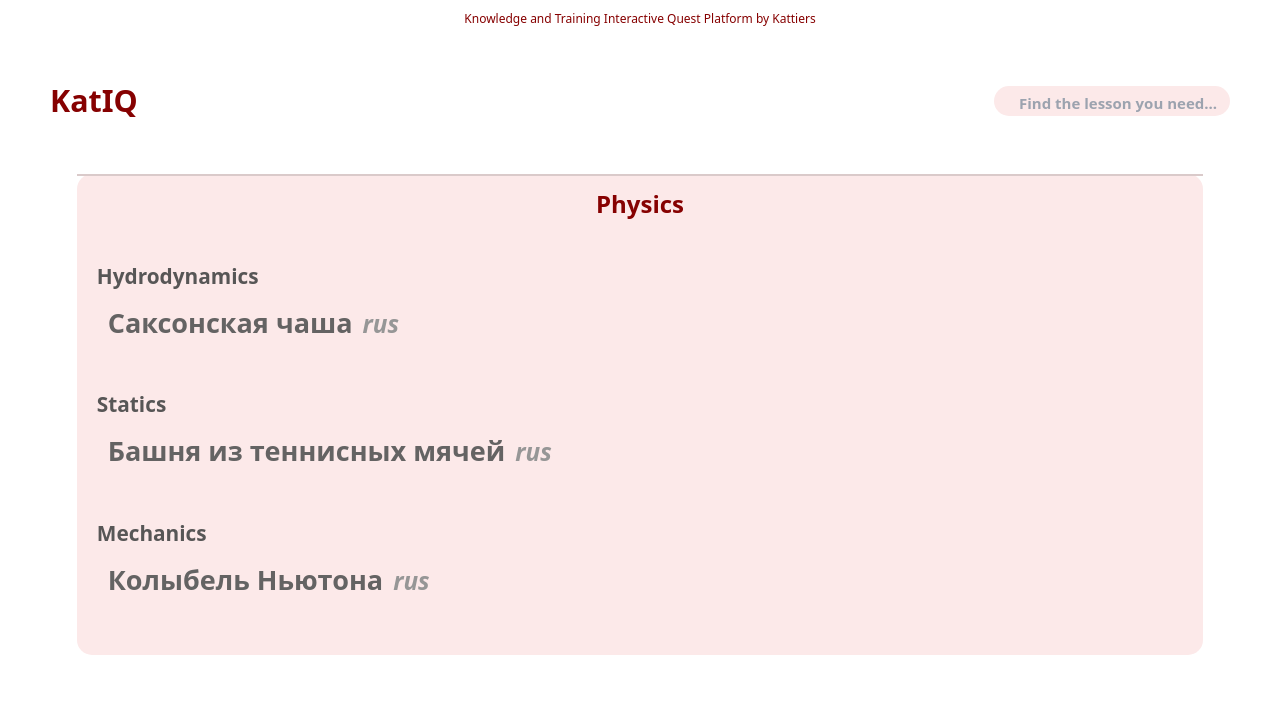
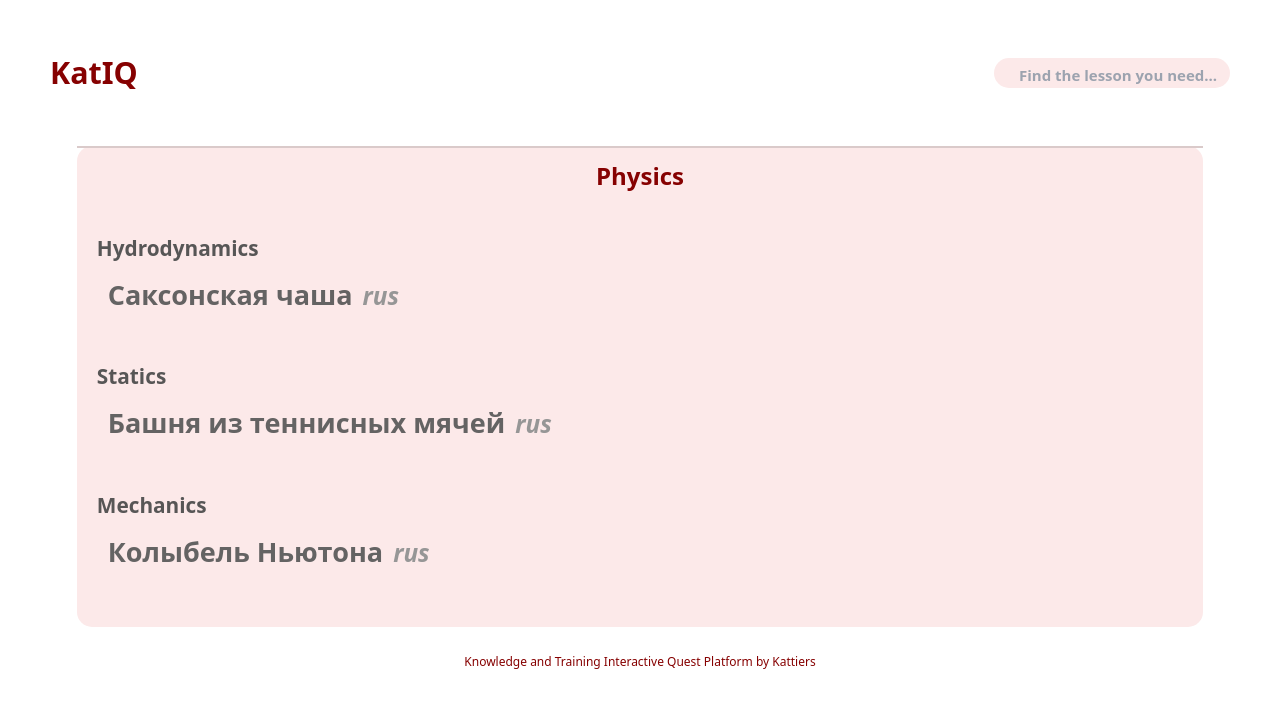
Before and after one commit to kattiers/katIQ, an Angular app: page / in a window 1280 px wide. Shown: the top 708 px of the page. Built offline with nearby package versions, Linux system fonts and the light colour scheme.

Commit message:
Update lesson-showing.component.html

```diff
--- a/src/app/lesson-showing/lesson-showing.component.html
+++ b/src/app/lesson-showing/lesson-showing.component.html
@@ -1,4 +1,3 @@
-<div class="logoKattiers">Knowledge and Training Interactive Quest Platform by Kattiers</div>
 <div class="header">
   <div class="logo">KatIQ</div>
 
@@ -28,3 +27,5 @@
 <ng-template #noLessons>
   <div class="no-lessons">No lessons found</div>
 </ng-template>
+
+<div class="logoKattiers">Knowledge and Training Interactive Quest Platform by Kattiers</div>
```
